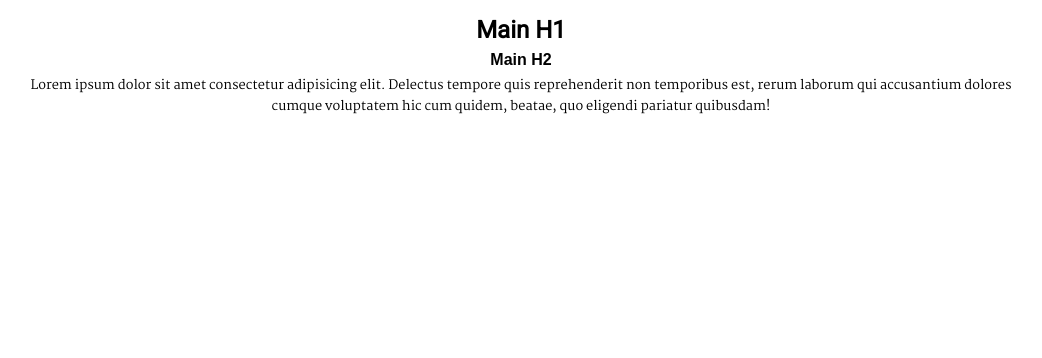
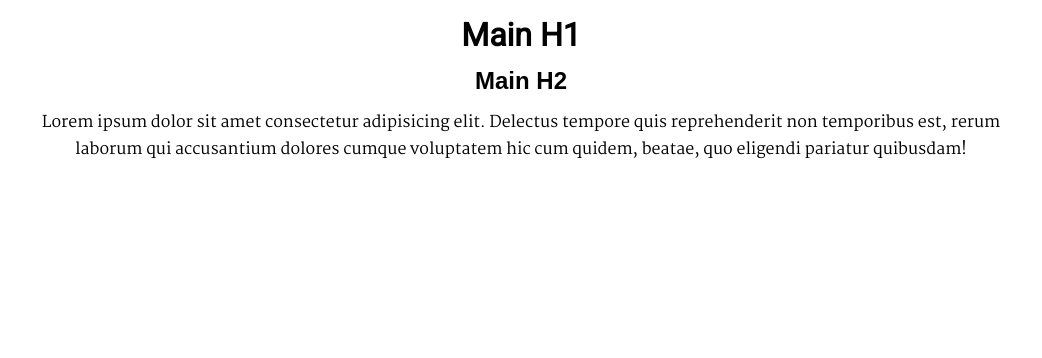
Before and after one commit to bebaile/projet1-group3-outsiders, a PHP site: page /404.html in a window 1280 px wide. Shown: the part 84-442 px from the top of the page, without its empty margins (119-1161 px from the left). Run offline with PHP 8.4, Linux system fonts and the light colour scheme; some web fonts are replaced.

Commit message:
Correction in CSS that should not modify global H1, H2 and p

```diff
--- a/style.css
+++ b/style.css
@@ -251,7 +251,7 @@ footer, footer a{
 main.equipe{
     padding: 0;
 }
-h1{
+.equipe h1{
     font-size: 1.5rem;
     margin-top: 0.325em 0;
     font-weight: bold;
@@ -259,7 +259,7 @@ h1{
     font-family: var(--font-h1);
 }
 
-h2{
+.equipe h2{
     font-size: 1rem;
     margin: 0.415rem 0;
 
@@ -267,7 +267,7 @@ h2{
 }
 
 
-p{
+.equipe p{
     font-size: 0.8rem;
     font-family: var(--font-p)
 }
```
